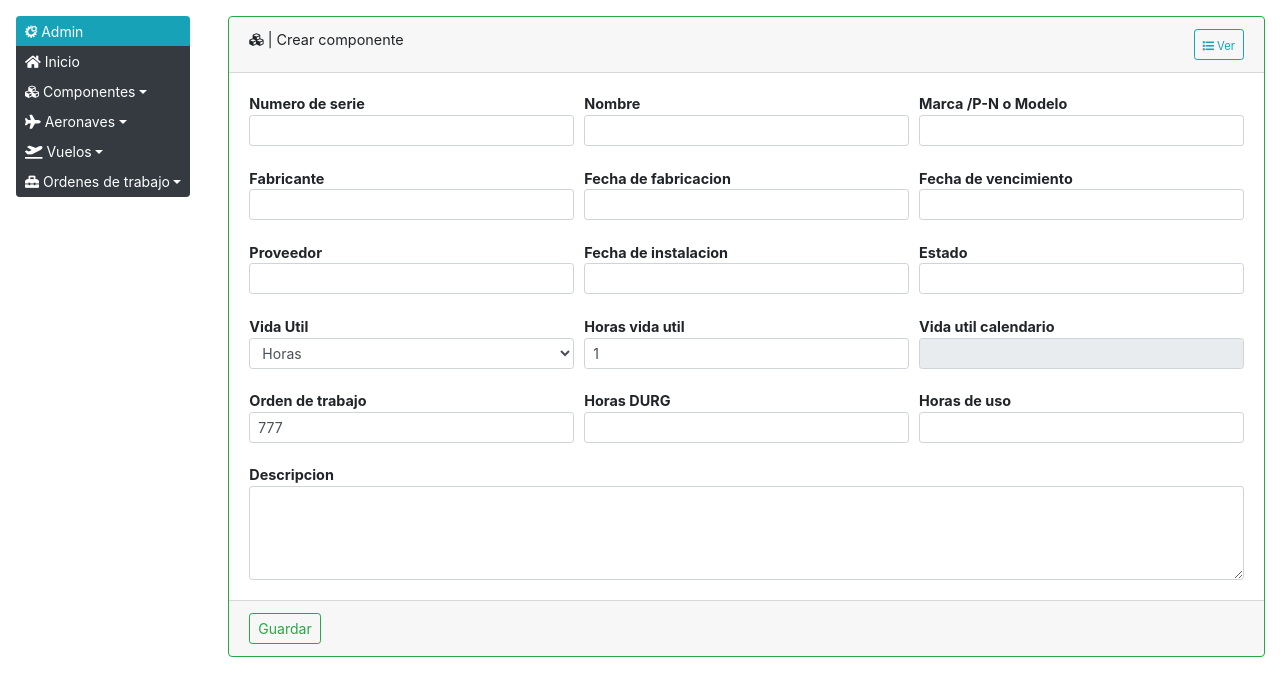
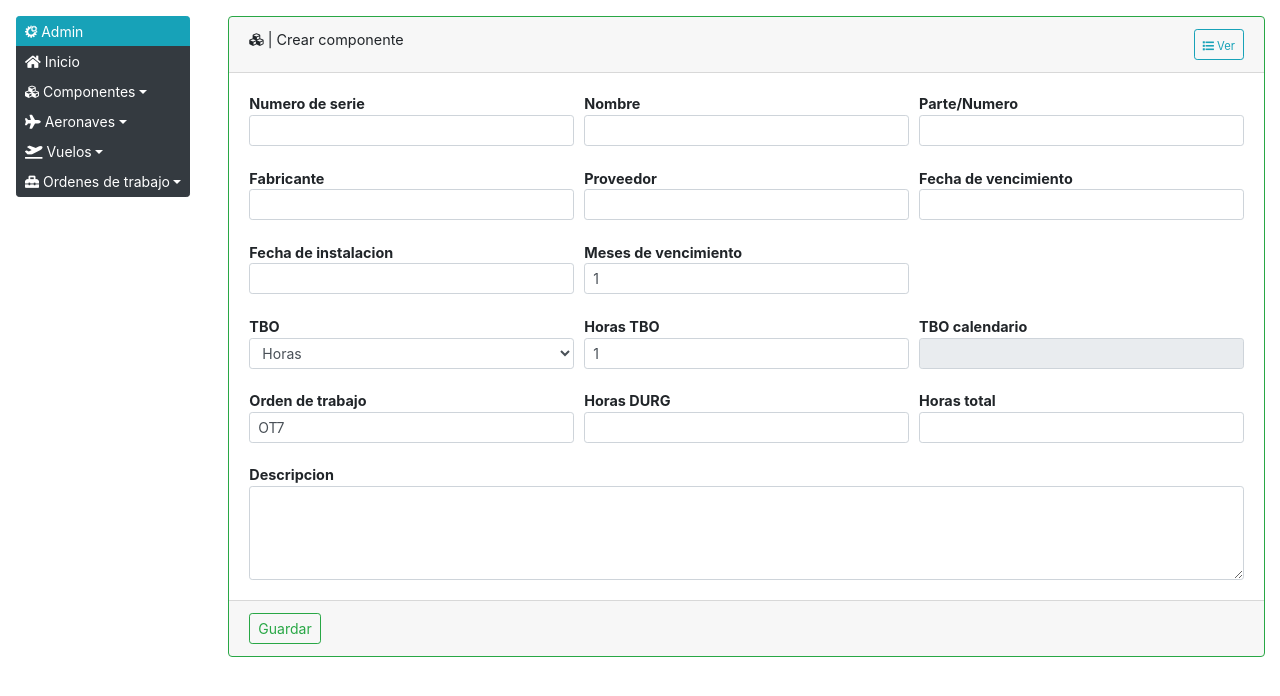
Before and after one commit to leonardobarpe/agillsas, a Django app: page /componente/componenteCreateView in a window 1280 px wide. Shown: the part 62-758 px from the top of the page. Run offline with Django 3.2, Linux system fonts and the light colour scheme; the visitor is signed in with stand-in values (Sample User, id 1); data that the repository does not hold is empty; parts of the project's set-up code (start-up, migrations or seed data) failed here and were passed over; some libraries are stand-ins or nearby versions.

Commit message:
Ajuste de inspeccion

```diff
--- a/p37d202/aerolinea/forms.py
+++ b/p37d202/aerolinea/forms.py
@@ -14,13 +14,14 @@ class ComponenteCreateForm(forms.ModelForm):
 			'nombre',
 			'marca',
 			'fabricante',
-			'fechaFabricacion',
+			# 'fechaFabricacion',
 			'fechaVencimiento',
+			'mesesVencimiento',
 			'proveedor',
 			'fechaingreso',
 			'hUtilizado',
 			'descripcion',
-			'estado',
+			# 'estado',
 			'vUtilOpc',
 			'vUtil',
 			'hvUtil',
@@ -33,13 +34,14 @@ class ComponenteCreateForm(forms.ModelForm):
 			'nombre': forms.TextInput(attrs={'class':'form-control form-control-sm'}),
 			'marca': forms.TextInput(attrs={'class':'form-control form-control-sm'}),
 			'fabricante': forms.TextInput(attrs={'class':'form-control form-control-sm'}),
-			'fechaFabricacion': forms.DateInput(attrs={'class':'form-control form-control-sm datepicker'}),
+			# 'fechaFabricacion': forms.DateInput(attrs={'class':'form-control form-control-sm datepicker'}),
 			'fechaVencimiento': forms.DateInput(attrs={'class':'form-control form-control-sm datepicker'}),
+			'mesesVencimiento': forms.NumberInput(attrs={'class':'form-control form-control-sm'}),
 			'proveedor': forms.TextInput(attrs={'class':'form-control form-control-sm'}),
 			'fechaingreso': forms.DateInput(attrs={'class':'form-control form-control-sm datepicker'}),
 			'hUtilizado': forms.NumberInput(attrs={'class':'form-control form-control-sm'}),
 			'descripcion': forms.Textarea(attrs={'class':'form-control form-control-sm', 'rows':'4'}),
-			'estado': forms.TextInput(attrs={'class':'form-control form-control-sm'}),
+			# 'estado': forms.TextInput(attrs={'class':'form-control form-control-sm'}),
 			'vUtilOpc': forms.Select(attrs={'class':'form-control form-control-sm'}),
 			'vUtil': forms.DateInput(attrs={'class':'form-control form-control-sm datepicker'}),
 			'hvUtil': forms.NumberInput(attrs={'class':'form-control form-control-sm'}),
@@ -51,18 +53,19 @@ class ComponenteCreateForm(forms.ModelForm):
 		labels = {
 			'numSerie': 'Numero de serie',
 			'nombre': 'Nombre',
-			'marca': 'Marca /P-N o Modelo',
+			'marca': 'Parte/Numero',
 			'fabricante': 'Fabricante',
-			'fechaFabricacion': 'Fecha de fabricacion',
+			# 'fechaFabricacion': 'Fecha de fabricacion',
 			'fechaVencimiento': 'Fecha de vencimiento',
+			'mesesVencimiento': 'Meses de vencimiento',
 			'proveedor': 'Proveedor',
 			'fechaingreso': 'Fecha de instalacion',
-			'hUtilizado': 'Horas utilizado',
+			'hUtilizado': 'Horas total',
 			'descripcion': 'Descripcion',
-			'estado': 'Estado',
-			'vUtil': 'Vida util calendario',
-			'hvUtil': 'Horas vida util',
-			'hUtilizado': 'Horas de uso',
+			# 'estado': 'Estado',
+			'vUtil': 'TBO calendario',
+			'hvUtil': 'Horas TBO',
+			'hUtilizado': 'Horas total',
 			'hDurg': 'Horas DURG',
 			'ordenTrabajo': 'Orden de trabajo',
 		}
@@ -75,13 +78,14 @@ class ComponenteUpdateForm(forms.ModelForm):
 			'nombre',
 			'marca',
 			'fabricante',
-			'fechaFabricacion',
+			# 'fechaFabricacion',
 			'fechaVencimiento',
+			'mesesVencimiento',
 			'proveedor',
 			'fechaingreso',
 			'hUtilizado',
 			'descripcion',
-			'estado',
+			# 'estado',
 			'vUtilOpc',
 			'vUtil',
 			'hvUtil',
@@ -94,13 +98,14 @@ class ComponenteUpdateForm(forms.ModelForm):
 			'nombre': forms.TextInput(attrs={'class':'form-control form-control-sm'}),
 			'marca': forms.TextInput(attrs={'class':'form-control form-control-sm'}),
 			'fabricante': forms.TextInput(attrs={'class':'form-control form-control-sm'}),
-			'fechaFabricacion': forms.DateInput(attrs={'class':'datepicker form-control form-control-sm'}),
+			# 'fechaFabricacion': forms.DateInput(attrs={'class':'datepicker form-control form-control-sm'}),
 			'fechaVencimiento': forms.DateInput(attrs={'class':'form-control form-control-sm'}),
+			'mesesVencimiento': forms.NumberInput(attrs={'class':'form-control form-control-sm'}),
 			'proveedor': forms.TextInput(attrs={'class':'form-control form-control-sm'}),
 			'fechaingreso': forms.DateInput(attrs={'class':'form-control form-control-sm'}),
 			'hUtilizado': forms.NumberInput(attrs={'class':'form-control form-control-sm'}),
 			'descripcion': forms.Textarea(attrs={'class':'form-control form-control-sm', 'rows':'6'}),
-			'estado': forms.TextInput(attrs={'class':'form-control form-control-sm'}),
+			# 'estado': forms.TextInput(attrs={'class':'form-control form-control-sm'}),
 			'vUtilOpc': forms.Select(attrs={'class':'form-control form-control-sm'}),
 			'vUtil': forms.TextInput(attrs={'class':'form-control form-control-sm'}),
 			'hvUtil': forms.NumberInput(attrs={'class':'form-control form-control-sm'}),
@@ -113,19 +118,20 @@ class ComponenteUpdateForm(forms.ModelForm):
 		labels = {
 			'numSerie': 'Numero de serie',
 			'nombre': 'Nombre',
-			'marca': 'Marca /P-N o Modelo',
+			'marca': 'Parte/Numero',
 			'fabricante': 'Fabricante',
-			'fechaFabricacion': 'Fecha de fabricacion',
+			# 'fechaFabricacion': 'Fecha de fabricacion',
 			'fechaVencimiento': 'Fecha de vencimiento',
+			'mesesVencimiento': 'Meses de vencimiento',
 			'proveedor': 'Proveedor',
 			'fechaingreso': 'Fecha de instalacion',
-			'hUtilizado': 'Horas utilizado',
+			'hUtilizado': 'Horas total',
 			'descripcion': 'Descripcion',
-			'estado': 'Estado',
-			'hvUtil': 'Horas vida util',
-			'hUtilizado': 'Horas de uso',
+			# 'estado': 'Estado',
+			'hvUtil': 'Horas TBO',
+			'hUtilizado': 'Horas total',
 			'hDurg': 'Horas DURG',
-			'vUtil': 'Vida util',
+			'vUtil': 'TBO',
 			'ordenTrabajo': 'Orden de trabajo',
 		}
 
--- a/p37d202/aerolinea/models.py
+++ b/p37d202/aerolinea/models.py
@@ -10,14 +10,14 @@ from django.db.models import *
 class Componente(models.Model):
 	numSerie			= models.CharField(max_length=200, verbose_name="Numero de Serie")
 	nombre				= models.CharField(max_length=200, verbose_name="Nombre")
-	marca				= models.CharField(max_length=200, verbose_name="Marca /P-N o Modelo")
+	marca				= models.CharField(max_length=200, verbose_name="Parte/Numero")
 	fabricante			= models.CharField(max_length=200, verbose_name="Fabricante")
-	fechaFabricacion	= models.DateField(verbose_name="Fecha de Fabricacion")
+	fechaFabricacion	= models.DateField(verbose_name="Fecha de Fabricacion",null=True)
 	fechaVencimiento	= models.DateField(verbose_name="Fecha de Vencimiento")
 	proveedor			= models.CharField(max_length=200, verbose_name="Proveedor")
 	fechaingreso		= models.DateField(verbose_name="Fecha de Instalacion")
 	descripcion			= models.CharField(max_length=200, verbose_name="Descripcion",null=True, blank=True)
-	# -- Vida util --#
+	# -- Vida util (TBO)--#
 	HORAS='h'
 	TIEMPO='t'
 	AMBOS='a'
@@ -26,22 +26,38 @@ class Componente(models.Model):
 		(TIEMPO, 'Tiempo'),
 		(AMBOS, 'Ambos'),
 	)
-	vUtilOpc			= models.CharField(max_length=20, verbose_name="Vida Util", choices=opcVutil, default=HORAS)
-	vUtil				= models.DateField(verbose_name="Vida Util Calendario",null=True, blank=True)
-	hvUtil 				= models.IntegerField(verbose_name="Horas de vida util",null=True, blank=True, default=1)
-	mvUtil 				= models.IntegerField(verbose_name="Minutos de vida util",null=True, blank=True)
+	vUtilOpc			= models.CharField(max_length=20, verbose_name="TBO", choices=opcVutil, default=HORAS)
+	vUtil				= models.DateField(verbose_name="TBO Calendario",null=True, blank=True)
+	hvUtil 				= models.IntegerField(verbose_name="Horas TBO",null=True, blank=True, default=1)
+
+# -- Vida util inspeccion inicial(TBO)--#
+	HORAS_i='h'
+	TIEMPO_i='t'
+	AMBOS_i='a'
+	opcVutil_i = (
+		(HORAS_i, 'Horas'),
+		(TIEMPO_i, 'Tiempo'),
+		(AMBOS_i, 'Ambos'),
+	)
+	vUtilOpc_i			= models.CharField(max_length=20, verbose_name="TBO inspeccion inicial", choices=opcVutil_i, default=HORAS_i, null=True)
+	vUtil_i				= models.DateField(verbose_name="TBO Calendario inspec inicial",null=True, blank=True)
+	hvUtil_i			= models.IntegerField(verbose_name="Horas inspec inicial TBO",null=True, blank=True, default=1)
+
 	# -- -- #
-	hUtilizado			= models.IntegerField(verbose_name="Horas utilizado",null=True, blank=True)
-	mUtilizado			= models.IntegerField(verbose_name="Minutos utilizado",null=True, blank=True)
+	hUtilizado			= models.IntegerField(verbose_name="Horas total",null=True, blank=True)
 	hDurg				= models.IntegerField(verbose_name="Horas Durg",null=True, blank=True)
-	mDurg				= models.IntegerField(verbose_name="Minutos Durg",null=True, blank=True)
 	hRemanente			= models.IntegerField(verbose_name="Horas Remanente",null=True, blank=True)
-	mRemanente			= models.IntegerField(verbose_name="Minutos Remanente",null=True, blank=True)
 	porcenUso			= models.IntegerField(verbose_name="Porcentaje de uso",default=1)
-	estado				= models.CharField(max_length=200, verbose_name="Estado")
+	mesesVencimiento	= models.IntegerField(verbose_name="Meses de vencimiento",default=1)
+	estado				= models.CharField(max_length=200, verbose_name="Estado", null=True)
 	alerta				= models.CharField(max_length=20, verbose_name="Alerta", default="No")
 	alertaFecha			= models.CharField(max_length=20, verbose_name="Alerta fecha", default="No")
-	ordenTrabajo		= models.CharField(max_length=20, verbose_name="Orden Trabajo", default="777")
+	ordenTrabajo		= models.CharField(max_length=20, verbose_name="Orden Trabajo", default="OT7")
+
+	mvUtil 				= models.IntegerField(verbose_name="Minutos TBO",null=True, blank=True)
+	mUtilizado			= models.IntegerField(verbose_name="Minutos total",null=True, blank=True)
+	mRemanente			= models.IntegerField(verbose_name="Minutos Remanente",null=True, blank=True)
+	mDurg				= models.IntegerField(verbose_name="Minutos Durg",null=True, blank=True)
 	# -- Auditoria -- #
 	creado				= models.DateTimeField(auto_now_add = True, null=True, blank=True)
 	actualizado			= models.DateTimeField(auto_now = True, null=True, blank=True)
--- a/p37d202/aerolinea/templates/componente/componente_form.html
+++ b/p37d202/aerolinea/templates/componente/componente_form.html
@@ -38,8 +38,8 @@
 					{{form.fabricante}}
 				</div>
 				<div class="col-sm">
-					<strong>{{ form.fechaFabricacion.label }}</strong>
-					{{ form.fechaFabricacion }}
+					<strong>{{form.proveedor.label}}</strong>
+					{{form.proveedor}}
 				</div>
 				<div class="col-sm">
 					<strong>{{ form.fechaVencimiento.label }}</strong>
@@ -49,16 +49,15 @@
 			</br>
 			<div class="form-row">
 				<div class="col-sm">
-					<strong>{{form.proveedor.label}}</strong>
-					{{form.proveedor}}
-				</div>
-				<div class="col-sm">
 					<strong>{{ form.fechaingreso.label }}</strong>
 					{{ form.fechaingreso }}
 				</div>
 				<div class="col-sm">
-					<strong>{{ form.estado.label }}</strong>
-					{{ form.estado }}
+					<strong>{{ form.mesesVencimiento.label }}</strong>
+					{{ form.mesesVencimiento }}
+				</div>
+				<div class="col-sm">
+
 				</div>
 			</div>
 			</br>
@@ -108,22 +107,42 @@
 </div>
 <script>
 	$( function() {
+
+		// $("#id_fechaVencimiento").prop("disabled", true);
 		$("#id_vUtil").prop("disabled", true);
+
 		$("#id_vUtilOpc").change( function() {
-			if ($(this).val() === "h") {
+			if ($(this).val() == "h") {
 				$("#id_vUtil").prop("disabled", true);
 				$("#id_hvUtil").prop("disabled", false);
 			}
-			if ($(this).val() === "t") {
+			if ($(this).val() == "t") {
 				$("#id_hvUtil").prop("disabled", true);
 				$("#id_vUtil").prop("disabled", false);
 			}
-			if ($(this).val() === "a") {
+			if ($(this).val() == "a") {
 				$("#id_hvUtil").prop("disabled", false);
 				$("#id_vUtil").prop("disabled", false);
 			}
+		});
 
+
+		$("#id_fechaingreso").change( function() {
+			var meses = $("#id_mesesVencimiento").val();
+			var dias = parseInt(meses * 30);
+			var fechaInstalado = $("#id_fechaingreso").datepicker("getDate");
+			fechaInstalado.setDate(fechaInstalado.getDate() + dias);
+			$("#id_fechaVencimiento").datepicker("setDate", fechaInstalado);
 		});
+
+		$("#id_mesesVencimiento").change( function() {
+			var meses = $("#id_mesesVencimiento").val();
+			var dias = parseInt(meses * 30);
+			var fechaInstalado = $("#id_fechaingreso").datepicker("getDate");
+			fechaInstalado.setDate(fechaInstalado.getDate() + dias);
+			$("#id_fechaVencimiento").datepicker("setDate", fechaInstalado);
+		});
+
 	});
 </script>
 
--- a/p37d202/aerolinea/templates/componente/componente_update_form.html
+++ b/p37d202/aerolinea/templates/componente/componente_update_form.html
@@ -38,8 +38,7 @@
 					{{form.fabricante}}
 				</div>
 				<div class="col-sm">
-					<strong>{{ form.fechaFabricacion.label }}</strong>
-					{{ form.fechaFabricacion }}
+
 				</div>
 				<div class="col-sm">
 					<strong>{{ form.fechaVencimiento.label }}</strong>
@@ -57,8 +56,7 @@
 					{{ form.fechaingreso }}
 				</div>
 				<div class="col-sm">
-					<strong>{{ form.estado.label }}</strong>
-					{{ form.estado }}
+
 				</div>
 			</div>
 			</br>
```
Also changed, not shown: p37d202/aerolinea/templates/componente/componente_confirm_delete.html (+7 -7 lines), p37d202/aerolinea/templates/componente/componente_detail.html (+7 -7 lines), p37d202/aerolinea/templates/componente/componente_list.html (+9 -5 lines), p37d202/aerolinea/templates/componente/pdf_componente_detail.html (+7 -7 lines), p37d202/aerolinea/migrations/0029_auto_20190214_1152.py (added), p37d202/aerolinea/migrations/0030_componente_mesesvencimiento.py (added), p37d202/aerolinea/migrations/0031_auto_20190214_2312.py (added), p37d202/aerolinea/migrations/0032_auto_20190214_2357.py (added), p37d202/aerolinea/migrations/0033_auto_20190215_0000.py (added).
